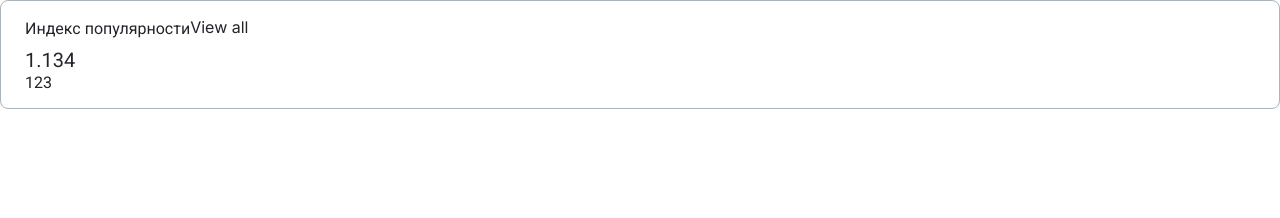
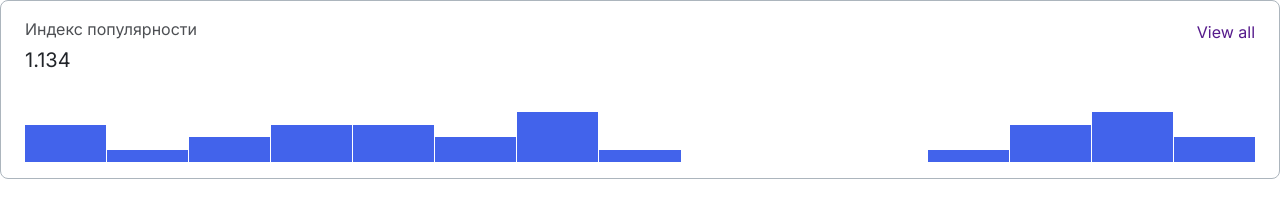
Before and after one commit to js-tasks-ru/htmlcss-20240412_jessamineoliva16661814, a website: page 04-lection2/01-histogram/index.html in a window 1280 px wide. Drawn offline with Linux system fonts and the light colour scheme.

Commit message:
lecture_2

```diff
--- a/04-lection2/01-histogram/histogram.css
+++ b/04-lection2/01-histogram/histogram.css
@@ -2,47 +2,67 @@
     display: flex;
     flex-direction: column;
 
+    line-height: 24px;
     font-family: 'Inter', sans-serif;
+    font-size: 16px;
     font-weight: 400;
     color: var(--black);
 
-    padding: 16px 24px;
     border: 1px solid var(--grey-3);
     border-radius: 8px;
+    padding: 16px 24px;
 }
 
 /* histogram__panel */
 
 .histogram__panel {
+    display: flex;
+    flex-grow: 0;
+
     font-family: inherit;
 
-    display: flex;
-    flex-grow: 0;
+    padding-bottom: 39px;
 }
 
 .histogram__parameter {
+    flex-grow: 1;
+
     font-family: inherit;
 }
 
 .histogram__key {
-    font-size: 16px;
-    line-height: 24px;
+    font-family: inherit;
+    opacity: 0.8;
 
-    margin-bottom: 6px;
+    padding-bottom: 6px;
 }
 
 .histogram__value {
+    line-height: 26px;
+    font-family: inherit;
     font-size: 20px;
-    line-height: 26px;
 }
 
 .histogram__link {
+    flex-grow: 0;
+
     font-family: inherit;
+
+    padding-top: 3px;
 }
 
 /* histogram__chart */
 
 .histogram__chart {
+    display: flex;
+    flex-basis: 50px;
     flex-grow: 1;
-    flex-shrink: 0;
+    justify-content: space-between;
+    align-items: end;
+    gap: 1px;
 }
+
+.histogram__index {
+    flex-grow: 1;
+    background-color: var(--blue);
+}
--- a/04-lection2/01-histogram/index.html
+++ b/04-lection2/01-histogram/index.html
@@ -3,6 +3,24 @@
 <html lang="ru">
     <head>
         <link rel="stylesheet" href="../../assets/css/main.css">
+        <style>
+            /* Исключительно в целях демонстрации! */
+            .histogram__index_0 {
+                height: 0%;
+            }
+            .histogram__index_25 {
+                height: 25%;
+            }
+            .histogram__index_50 {
+                height: 50%;
+            }
+            .histogram__index_75 {
+                height: 75%;
+            }
+            .histogram__index_100 {
+                height: 100%;
+            }
+        </style>
     </head>
     <body>
         <div class="histogram">
@@ -11,9 +29,25 @@
                     <p class="histogram__key">Индекс популярности</p>
                     <h4 class="histogram__value">1.134</h4>
                 </div>
-                <link class="histogram__link" href="">View all</link>
+                <a class="histogram__link" href="">View all</a>
             </div>
-            <div class="histogram__chart">123</div>
+            <div class="histogram__chart">
+                <div class="histogram__index histogram__index_75"></div>
+                <div class="histogram__index histogram__index_25"></div>
+                <div class="histogram__index histogram__index_50"></div>
+                <div class="histogram__index histogram__index_75"></div>
+                <div class="histogram__index histogram__index_75"></div>
+                <div class="histogram__index histogram__index_50"></div>
+                <div class="histogram__index histogram__index_100"></div>
+                <div class="histogram__index histogram__index_25"></div>
+                <div class="histogram__index"></div>
+                <div class="histogram__index"></div>
+                <div class="histogram__index"></div>
+                <div class="histogram__index histogram__index_25"></div>
+                <div class="histogram__index histogram__index_75"></div>
+                <div class="histogram__index histogram__index_100"></div>
+                <div class="histogram__index histogram__index_50"></div>
+            </div>
         </div>
     </body>
 </html>
```
